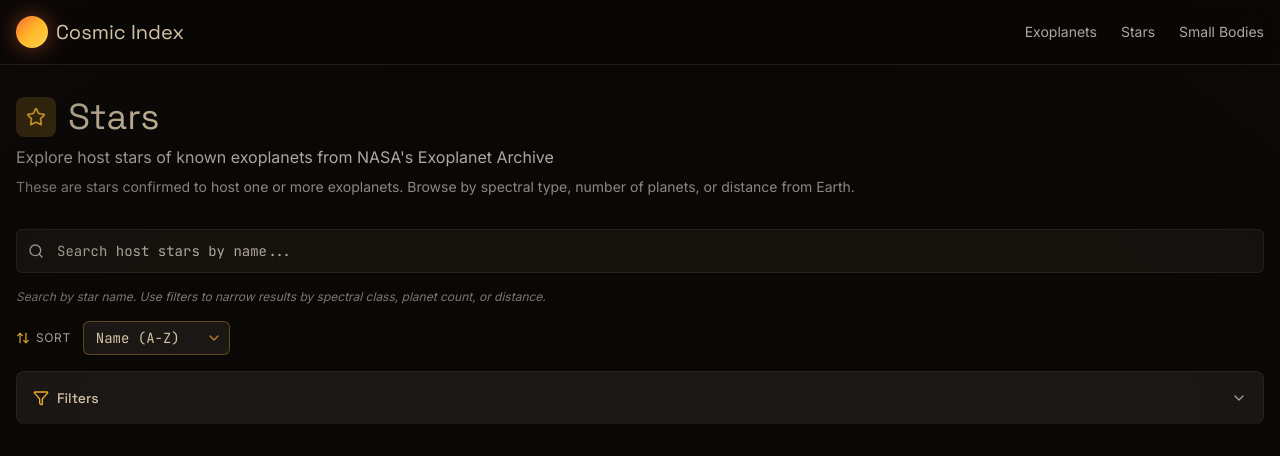
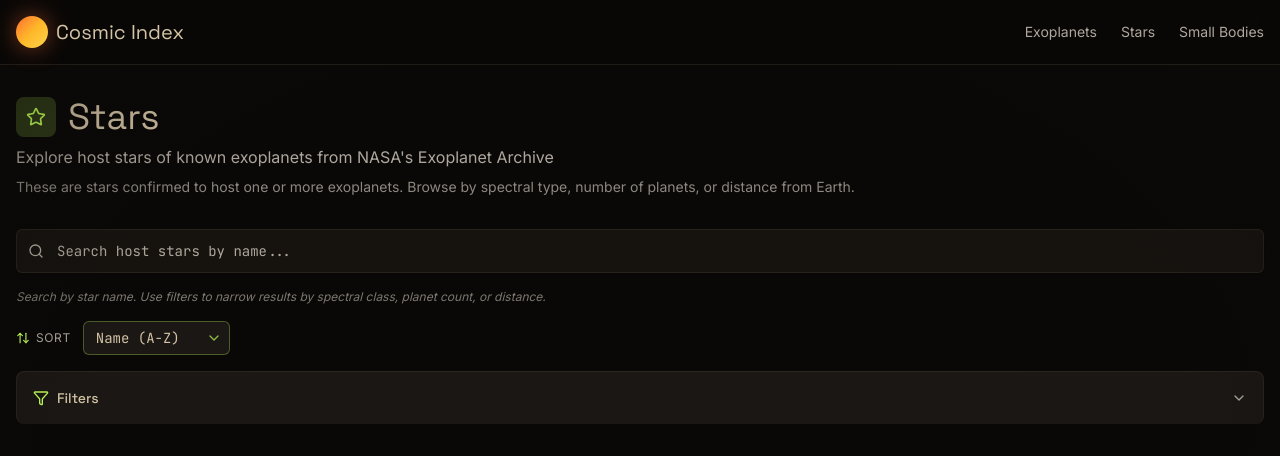
Before and after one commit to alderon07/cosmic-index, a Next.js app: page /stars in a window 1280 px wide. Shown: the top 456 px of the page. Built offline with nearby package versions, Linux system fonts and the light colour scheme.

Commit message:
Updated Stars page colors

```diff
--- a/src/app/stars/page.tsx
+++ b/src/app/stars/page.tsx
@@ -172,8 +172,8 @@ function StarsPageContent() {
       {/* Page Header */}
       <div className="mb-8">
         <div className="flex items-center gap-3 mb-2">
-          <div className="w-10 h-10 rounded-lg bg-amber-glow/20 flex items-center justify-center">
-            <Star className="w-5 h-5 text-amber-glow" />
+          <div className="w-10 h-10 rounded-lg bg-uranium-green/20 flex items-center justify-center">
+            <Star className="w-5 h-5 text-uranium-green" />
           </div>
           <h1 className="font-display text-3xl md:text-4xl text-foreground">
             Stars
@@ -289,8 +289,8 @@ function LoadingSkeleton() {
     <div className="container mx-auto px-4 py-8">
       <div className="mb-8">
         <div className="flex items-center gap-3 mb-2">
-          <div className="w-10 h-10 rounded-lg bg-amber-glow/20 flex items-center justify-center">
-            <Star className="w-5 h-5 text-amber-glow" />
+          <div className="w-10 h-10 rounded-lg bg-uranium-green/20 flex items-center justify-center">
+            <Star className="w-5 h-5 text-uranium-green" />
           </div>
           <h1 className="font-display text-3xl md:text-4xl text-foreground">
             Stars
--- a/src/components/object-detail.tsx
+++ b/src/components/object-detail.tsx
@@ -50,7 +50,7 @@ export function ObjectDetail({ object, hideDataSources }: ObjectDetailProps) {
           <div className="flex flex-wrap items-start gap-3 mb-4">
             <Badge
               variant={isExoplanet(object) ? "default" : isStar(object) ? "outline" : isSmallBody(object) && object.bodyKind === "comet" ? "outline" : "secondary"}
-              className={`font-mono ${isStar(object) ? "border-amber-glow/50 text-amber-glow bg-amber-glow/10" : isSmallBody(object) && object.bodyKind === "comet" ? "border-radium-teal/50 text-radium-teal bg-radium-teal/10" : ""}`}
+              className={`font-mono ${isStar(object) ? "border-uranium-green/50 text-uranium-green bg-uranium-green/10" : isSmallBody(object) && object.bodyKind === "comet" ? "border-radium-teal/50 text-radium-teal bg-radium-teal/10" : ""}`}
             >
               {typeLabel}
             </Badge>
@@ -92,7 +92,7 @@ export function ObjectDetail({ object, hideDataSources }: ObjectDetailProps) {
 
           {isStar(object) && (
             <p className="text-lg text-muted-foreground flex items-center gap-2">
-              <Star className="w-5 h-5 text-amber-glow" />
+              <Star className="w-5 h-5 text-uranium-green" />
               {object.spectralClass && object.spectralClass !== "Unknown"
                 ? `${object.spectralClass}-type star`
                 : "Host star"}
@@ -311,7 +311,7 @@ export function ObjectDetail({ object, hideDataSources }: ObjectDetailProps) {
                   </div>
                   <div>
                     <p className="text-xs text-muted-foreground flex items-center gap-1">
-                      <Star className="w-3 h-3 text-amber-glow" />
+                      <Star className="w-3 h-3 text-uranium-green" />
                       Stars in System
                     </p>
                     <p className="font-mono text-lg">
@@ -520,7 +520,7 @@ export function ObjectDetail({ object, hideDataSources }: ObjectDetailProps) {
                   </div>
                   <div>
                     <p className="text-xs text-muted-foreground flex items-center gap-1">
-                      <Star className="w-3 h-3 text-amber-glow" />
+                      <Star className="w-3 h-3 text-uranium-green" />
                       Stars in System
                     </p>
                     <p className="font-mono text-lg">
--- a/src/components/star-filter-panel.tsx
+++ b/src/components/star-filter-panel.tsx
@@ -75,12 +75,12 @@ function FilterChip({
   return (
     <Badge
       variant="secondary"
-      className="gap-1 pr-1 bg-amber-glow/20 text-amber-glow border-amber-glow/30"
+      className="gap-1 pr-1 bg-uranium-green/20 text-uranium-green border-uranium-green/30"
     >
       {label}
       <button
         onClick={onRemove}
-        className="ml-1 rounded-full p-0.5 hover:bg-amber-glow/30 transition-colors"
+        className="ml-1 rounded-full p-0.5 hover:bg-uranium-green/30 transition-colors"
       >
         <X className="w-3 h-3" />
       </button>
@@ -156,7 +156,7 @@ export function StarFilterPanel({
       {/* Sort Selector - Always visible */}
       <div className="flex items-center gap-3">
         <label htmlFor="star-filter-sort" className="flex items-center gap-1.5 text-xs text-muted-foreground uppercase tracking-wider">
-          <ArrowUpDown className="w-3.5 h-3.5 text-amber-glow" />
+          <ArrowUpDown className="w-3.5 h-3.5 text-uranium-green" />
           Sort
         </label>
         <div className="relative">
@@ -166,7 +166,7 @@ export function StarFilterPanel({
             onChange={(e) =>
               updateFilter("sort", e.target.value as StarFilters["sort"])
             }
-            className="appearance-none pl-3 pr-8 py-1.5 bg-card border border-amber-glow/30 rounded-md text-sm text-foreground font-mono cursor-pointer transition-all duration-200 hover:border-amber-glow/50 hover:bg-card/80 focus:outline-none focus:ring-1 focus:ring-amber-glow/50 focus:border-amber-glow/60"
+            className="appearance-none pl-3 pr-8 py-1.5 bg-card border border-uranium-green/30 rounded-md text-sm text-foreground font-mono cursor-pointer transition-all duration-200 hover:border-uranium-green/50 hover:bg-card/80 focus:outline-none focus:ring-1 focus:ring-uranium-green/50 focus:border-uranium-green/60"
           >
             {SORT_OPTIONS.map((option) => (
               <option key={option.value} value={option.value}>
@@ -174,7 +174,7 @@ export function StarFilterPanel({
               </option>
             ))}
           </select>
-          <ChevronDown className="absolute right-2 top-1/2 -translate-y-1/2 w-4 h-4 text-amber-glow/70 pointer-events-none" />
+          <ChevronDown className="absolute right-2 top-1/2 -translate-y-1/2 w-4 h-4 text-uranium-green/70 pointer-events-none" />
         </div>
       </div>
 
@@ -186,10 +186,10 @@ export function StarFilterPanel({
         >
           <AccordionTrigger className="hover:no-underline">
             <div className="flex items-center gap-2">
-              <Filter className="w-4 h-4 text-amber-glow" />
+              <Filter className="w-4 h-4 text-uranium-green" />
               <span className="font-display">Filters</span>
               {activeCount > 0 && (
-                <Badge variant="outline" className="ml-2 text-xs border-amber-glow/50 text-amber-glow">
+                <Badge variant="outline" className="ml-2 text-xs border-uranium-green/50 text-uranium-green">
                   {activeCount}
                 </Badge>
               )}
```
